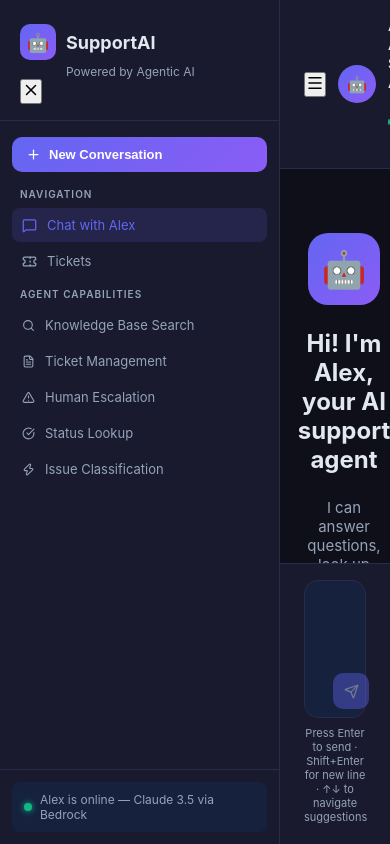
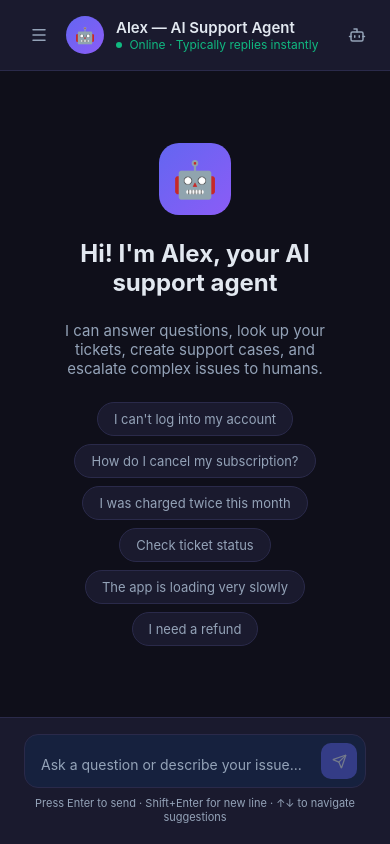
Before and after one commit to NeoPhukubye/Support_Agent, a React app in the folder frontend/: page / in a window 390 px wide. Built offline with nearby package versions, Linux system fonts and the light colour scheme; the HTML template or start-up script is replaced by a standard one.

Commit message:
Enhance mobile sidebar functionality and styling: add transition effects, overlay, and responsive adjustments

```diff
--- a/frontend/src/index.css
+++ b/frontend/src/index.css
@@ -26,21 +26,24 @@
 #root { height: 100vh; display: flex; flex-direction: column; }
 
 /* ── Layout ── */
-.app { display: flex; height: 100vh; }
+.app { display: flex; height: 100vh; overflow: hidden; }
 
+/* ── Sidebar ── */
 .sidebar {
   width: 280px;
   background: var(--surface);
   border-right: 1px solid var(--border);
   display: flex;
   flex-direction: column;
-  padding: 0;
   flex-shrink: 0;
+  transition: transform 0.25s ease;
+  z-index: 200;
 }
 
 .sidebar-header {
   padding: 24px 20px 16px;
   border-bottom: 1px solid var(--border);
+  position: relative;
 }
 
 .logo {
@@ -56,10 +59,14 @@
   border-radius: 10px;
   display: flex; align-items: center; justify-content: center;
   font-size: 18px;
+  flex-shrink: 0;
 }
 
 .logo h1 { font-size: 18px; font-weight: 700; color: var(--text); }
 .logo-subtitle { font-size: 12px; color: var(--text-muted); margin-left: 46px; }
+
+/* Desktop: always show sidebar; hide close button */
+.sidebar-close-btn { display: none; }
 
 .sidebar-section { padding: 16px 12px 8px; }
 .sidebar-section-title {
@@ -132,12 +139,77 @@
   flex-shrink: 0;
 }
 
-/* ── Chat ── */
+/* Mobile menu button — hidden on desktop */
+.mobile-menu-btn {
+  display: none;
+  background: none;
+  border: none;
+  color: var(--text-muted);
+  cursor: pointer;
+  padding: 6px;
+  border-radius: 8px;
+  transition: background 0.15s, color 0.15s;
+  flex-shrink: 0;
+}
+.mobile-menu-btn:hover { background: var(--surface2); color: var(--text); }
+
+/* Overlay for mobile sidebar */
+.sidebar-overlay {
+  display: none;
+  position: fixed;
+  inset: 0;
+  background: rgba(0,0,0,0.55);
+  z-index: 190;
+}
+
+/* ── Mobile responsive ─────────────────────────────────── */
+@media (max-width: 768px) {
+  .sidebar {
+    position: fixed;
+    top: 0; left: 0; bottom: 0;
+    transform: translateX(-100%);
+  }
+
+  .sidebar.sidebar-open {
+    transform: translateX(0);
+    box-shadow: 4px 0 32px rgba(0,0,0,0.5);
+  }
+
+  .sidebar-close-btn {
+    display: flex;
+    align-items: center;
+    justify-content: center;
+    position: absolute;
+    top: 16px; right: 16px;
+    background: none;
+    border: none;
+    color: var(--text-muted);
+    cursor: pointer;
+    padding: 6px;
+    border-radius: 8px;
+  }
+  .sidebar-close-btn:hover { background: var(--surface2); color: var(--text); }
+
+  .sidebar-overlay { display: block; }
+
+  .mobile-menu-btn { display: flex; }
+
+  .chat-header { padding: 12px 16px; }
+  .chat-messages { padding: 16px; gap: 16px; }
+  .chat-input-area { padding: 12px 16px 16px; }
+
+  .message { max-width: 100%; }
+  .welcome { padding: 24px 16px; }
+  .welcome h2 { font-size: 18px; }
+}
+
+/* ── Chat area ── */
 .chat-area {
   flex: 1;
   display: flex;
   flex-direction: column;
   overflow: hidden;
+  min-width: 0;
 }
 
 .chat-header {
@@ -147,6 +219,7 @@
   display: flex;
   align-items: center;
   justify-content: space-between;
+  flex-shrink: 0;
 }
 
 .chat-header-left { display: flex; align-items: center; gap: 12px; }
@@ -200,20 +273,21 @@
   color: var(--text-muted);
 }
 
-.message-content { flex: 1; }
+.message-content { flex: 1; min-width: 0; }
 
 .message-bubble {
   padding: 12px 16px;
   border-radius: 16px;
   font-size: 14px;
   line-height: 1.6;
-  white-space: pre-wrap;
+  word-break: break-word;
 }
 
 .message.user .message-bubble {
   background: var(--primary);
   color: white;
   border-bottom-right-radius: 4px;
+  white-space: pre-wrap;
 }
 
 .message.assistant .message-bubble {
@@ -221,6 +295,21 @@
   border: 1px solid var(--border);
   border-bottom-left-radius: 4px;
 }
+
+/* Error message styling */
+.bubble-error {
+  background: rgba(239,68,68,0.08) !important;
+  border-color: rgba(239,68,68,0.3) !important;
+}
+
+.error-content {
+  display: flex;
+  align-items: center;
+  gap: 8px;
+  color: var(--red);
+}
+
+.error-icon { flex-shrink: 0; }
 
 .message-meta {
   display: flex;
@@ -231,6 +320,22 @@
 }
 
 .message-time { font-size: 11px; color: var(--text-muted); }
+
+/* Retry button */
+.retry-btn {
+  display: flex;
+  align-items: center;
+  gap: 4px;
+  background: none;
+  border: 1px solid var(--red);
+  color: var(--red);
+  border-radius: 6px;
+  padding: 2px 8px;
+  font-size: 11px;
+  cursor: pointer;
+  transition: background 0.15s;
+}
+.retry-btn:hover { background: rgba(239,68,68,0.1); }
 
 .tools-used {
   display: flex;
@@ -252,7 +357,44 @@
   gap: 4px;
 }
 
-/* ── Typing ── */
+/* Live tool badge during streaming */
+.tool-badge-live {
+  background: rgba(16,185,129,0.1);
+  border-color: rgba(16,185,129,0.35);
+  color: var(--green);
+}
+
+.tool-pulse {
+  width: 6px; height: 6px;
+  border-radius: 50%;
+  background: var(--green);
+  animation: pulse 1.2s infinite;
+  flex-shrink: 0;
+}
+
+@keyframes pulse {
+  0%, 100% { opacity: 1; transform: scale(1); }
+  50%       { opacity: 0.4; transform: scale(0.7); }
+}
+
+/* Streaming cursor blink */
+.streaming-cursor {
+  display: inline-block;
+  width: 2px;
+  height: 1em;
+  background: var(--primary);
+  border-radius: 1px;
+  margin-left: 2px;
+  vertical-align: text-bottom;
+  animation: blink 0.9s step-start infinite;
+}
+
+@keyframes blink {
+  0%, 100% { opacity: 1; }
+  50%       { opacity: 0; }
+}
+
+/* ── Typing indicator ── */
 .typing-indicator {
   display: flex;
   align-items: center;
@@ -286,11 +428,12 @@
   30% { transform: translateY(-6px); }
 }
 
-/* ── Input ── */
+/* ── Input area ── */
 .chat-input-area {
   padding: 16px 24px 20px;
   border-top: 1px solid var(--border);
   background: var(--surface);
+  flex-shrink: 0;
 }
 
 .input-wrapper {
@@ -305,6 +448,7 @@
 }
 
 .input-wrapper:focus-within { border-color: var(--primary); }
+.input-wrapper.input-over-limit { border-color: var(--red); }
 
 .chat-input {
   flex: 1;
@@ -319,9 +463,26 @@
   max-height: 120px;
   font-family: inherit;
   padding: 4px 0;
+  overflow-y: auto;
+}
+.chat-input:disabled { opacity: 0.5; cursor: not-allowed; }
+
+.chat-input::placeholder { color: var(--text-muted); }
+
+.input-right {
+  display: flex;
+  align-items: flex-end;
+  gap: 8px;
+  flex-shrink: 0;
 }
 
-.chat-input::placeholder { color: var(--text-muted); }
+.char-count {
+  font-size: 11px;
+  color: var(--text-muted);
+  padding-bottom: 8px;
+  user-select: none;
+}
+.char-count.over { color: var(--red); font-weight: 600; }
 
 .send-btn {
   width: 36px; height: 36px;
@@ -344,7 +505,7 @@
   margin-top: 8px;
 }
 
-/* ── Welcome ── */
+/* ── Welcome screen ── */
 .welcome {
   flex: 1;
   display: flex;
@@ -386,7 +547,7 @@
 }
 .chip:hover { border-color: var(--primary); color: var(--primary); background: rgba(99,102,241,0.05); }
 
-/* ── Tickets Panel ── */
+/* ── Tickets panel ── */
 .tickets-panel {
   flex: 1;
   padding: 24px;
@@ -420,16 +581,16 @@
   letter-spacing: 0.05em;
 }
 
-.badge-open { background: rgba(59,130,246,0.1); color: var(--blue); }
-.badge-resolved { background: rgba(16,185,129,0.1); color: var(--green); }
-.badge-escalation { background: rgba(239,68,68,0.1); color: var(--red); }
-.badge-billing { background: rgba(245,158,11,0.1); color: var(--yellow); }
-.badge-technical { background: rgba(99,102,241,0.1); color: var(--primary); }
-.badge-account { background: rgba(139,92,246,0.1); color: #8b5cf6; }
-.badge-high { background: rgba(239,68,68,0.1); color: var(--red); }
-.badge-medium { background: rgba(245,158,11,0.1); color: var(--yellow); }
-.badge-low { background: rgba(16,185,129,0.1); color: var(--green); }
-.badge-critical { background: rgba(239,68,68,0.2); color: var(--red); }
+.badge-open       { background: rgba(59,130,246,0.1); color: var(--blue); }
+.badge-resolved   { background: rgba(16,185,129,0.1); color: var(--green); }
+.badge-escalation { background: rgba(239,68,68,0.1);  color: var(--red); }
+.badge-billing    { background: rgba(245,158,11,0.1); color: var(--yellow); }
+.badge-technical  { background: rgba(99,102,241,0.1); color: var(--primary); }
+.badge-account    { background: rgba(139,92,246,0.1); color: #8b5cf6; }
+.badge-high       { background: rgba(239,68,68,0.1);  color: var(--red); }
+.badge-medium     { background: rgba(245,158,11,0.1); color: var(--yellow); }
+.badge-low        { background: rgba(16,185,129,0.1); color: var(--green); }
+.badge-critical   { background: rgba(239,68,68,0.2);  color: var(--red); }
 
 .refresh-btn {
   background: var(--surface2);
@@ -452,23 +613,20 @@
 }
 .empty-state p { margin-top: 8px; font-size: 14px; }
 
-/* ── Autocomplete Dropdown ── */
-.input-container {
-  position: relative;
-}
+/* ── Autocomplete dropdown ── */
+.input-container { position: relative; }
 
 .autocomplete-dropdown {
   position: absolute;
   bottom: calc(100% + 6px);
-  left: 0;
-  right: 0;
+  left: 0; right: 0;
   background: var(--surface);
   border: 1px solid var(--border);
   border-radius: 12px;
   overflow: hidden;
   list-style: none;
   z-index: 100;
-  box-shadow: 0 -8px 24px rgba(0, 0, 0, 0.35);
+  box-shadow: 0 -8px 24px rgba(0,0,0,0.35);
   animation: dropdownFadeIn 0.15s ease;
 }
 
@@ -490,14 +648,77 @@
 }
 .autocomplete-item:last-child { border-bottom: none; }
 .autocomplete-item:hover,
-.autocomplete-item.active {
-  background: rgba(99, 102, 241, 0.1);
+.autocomplete-item.active { background: rgba(99,102,241,0.1); color: var(--text); }
+.autocomplete-item.active  { background: rgba(99,102,241,0.18); }
+
+.autocomplete-icon { color: var(--primary); flex-shrink: 0; opacity: 0.7; }
+
+/* ── Markdown content styles ── */
+.md-p { margin-bottom: 8px; }
+.md-p:last-child { margin-bottom: 0; }
+
+.md-ul, .md-ol {
+  padding-left: 20px;
+  margin-bottom: 8px;
+}
+.md-ul:last-child, .md-ol:last-child { margin-bottom: 0; }
+
+.md-li { margin-bottom: 4px; line-height: 1.6; }
+
+.md-strong { font-weight: 600; color: var(--text); }
+
+.md-h {
+  font-weight: 700;
+  margin: 12px 0 6px;
   color: var(--text);
+  line-height: 1.3;
 }
-.autocomplete-item.active { background: rgba(99, 102, 241, 0.18); }
 
-.autocomplete-icon {
-  color: var(--primary);
-  flex-shrink: 0;
-  opacity: 0.7;
+.md-code-inline {
+  background: rgba(99,102,241,0.15);
+  border: 1px solid rgba(99,102,241,0.25);
+  border-radius: 4px;
+  padding: 1px 6px;
+  font-family: 'JetBrains Mono', 'Fira Code', monospace;
+  font-size: 0.88em;
+  color: #a5b4fc;
 }
+
+.md-code-block {
+  background: rgba(0,0,0,0.35);
+  border: 1px solid var(--border);
+  border-radius: 8px;
+  padding: 12px 14px;
+  overflow-x: auto;
+  margin: 8px 0;
+}
+.md-code-block code {
+  font-family: 'JetBrains Mono', 'Fira Code', monospace;
+  font-size: 0.85em;
+  color: #e2e8f0;
+}
+
+.md-link { color: var(--primary); text-decoration: underline; }
+.md-link:hover { color: #a5b4fc; }
+
+.md-blockquote {
+  border-left: 3px solid var(--primary);
+  padding-left: 12px;
+  color: var(--text-muted);
+  margin: 8px 0;
+  font-style: italic;
+}
+
+.md-hr {
+  border: none;
+  border-top: 1px solid var(--border);
+  margin: 12px 0;
+}
+
+/* Spin animation for refresh icon */
+.spin { animation: spin 0.7s linear infinite; }
+
+@keyframes spin {
+  from { transform: rotate(0deg); }
+  to   { transform: rotate(360deg); }
+}
```
